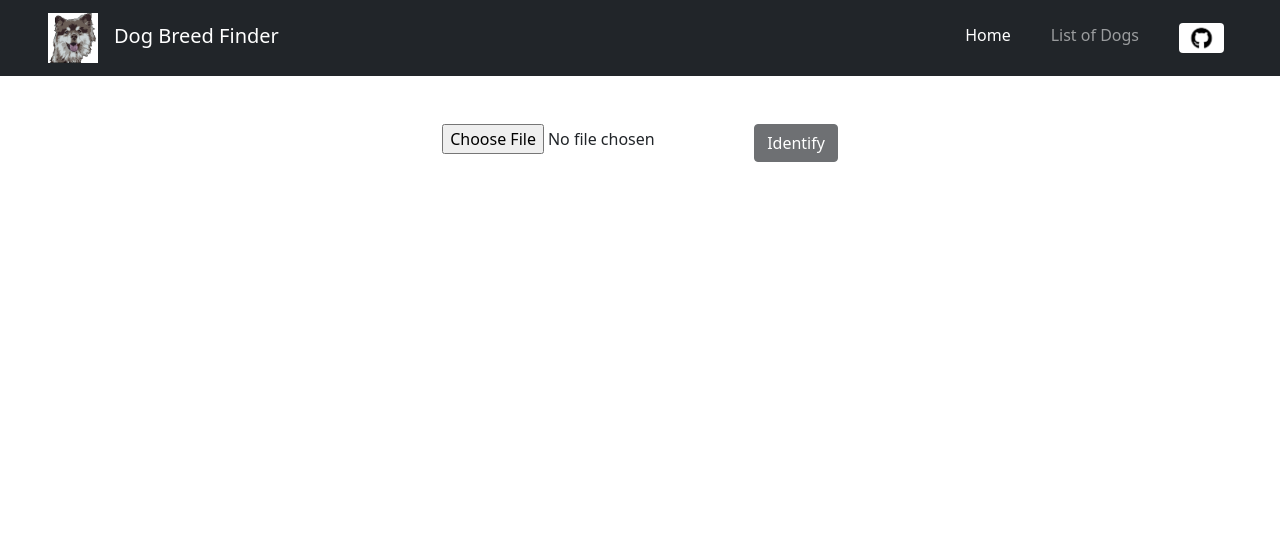
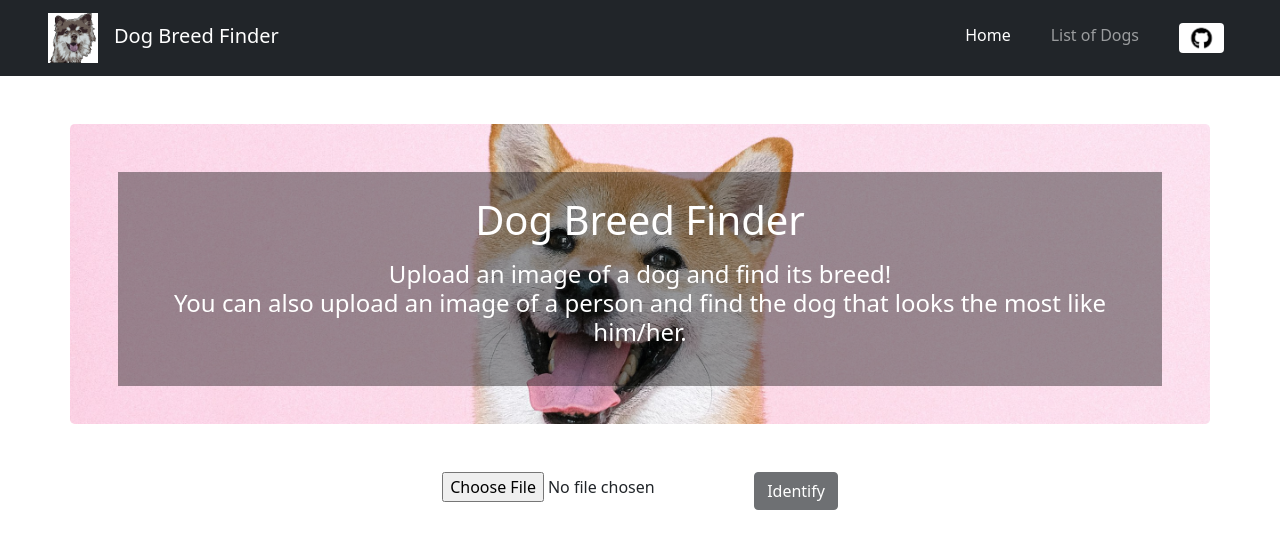
Before and after one commit to shiflux/DogBreed-CNN, a Next.js app in the folder web/: page / in a window 1280 px wide. Shown: the top 548 px of the page. Built offline with nearby package versions, Linux system fonts and the light colour scheme.

Commit message:
Improved index and error handling

```diff
--- a/web/pages/index.js
+++ b/web/pages/index.js
@@ -1,10 +1,11 @@
-import { useState } from 'react';
+import { useState, useRef } from 'react';
 import axios from 'axios'
 
 export default function Home() {
-  const [fileImage, setFileImage] = useState(null)
-  const [responseData, setResponseData] = useState(null)
-  const [requestInProgress, setRequestInProgress] = useState(false)
+  const [fileImage, setFileImage] = useState(null);
+  const [responseData, setResponseData] = useState(null);
+  const [requestInProgress, setRequestInProgress] = useState(false);
+  const inputRef = useRef(null);
 
   const handleSubmission = (file) => {
     const formData = new FormData();
@@ -21,11 +22,13 @@ export default function Home() {
     setResponseData(data);
     setRequestInProgress(false);
     setFileImage(null);
+    inputRef.current.value = null;
     }
   )
   .catch((error) => {
     setRequestInProgress(false);
     setFileImage(null);
+    inputRef.current.value = null;
   });
   }
 
@@ -33,8 +36,23 @@ export default function Home() {
     <div>
 
 
+      <div className="p-5 mt-5 container text-center bg-image rounded-3" style={{backgroundImage: "url('/hero.jpg')",height: '300px', backgroundSize: 'cover', backgroundRepeat:'no-repeat', backgroundPosition:'center'}} >
+        <div className="mask p-4" style={{backgroundColor: 'rgba(0, 0, 0, 0.4)'}}>
+          <div className="d-flex justify-content-center align-items-center h-100">
+            <div className="text-white">
+              <h1 className="mb-3">Dog Breed Finder</h1>
+              <h4 className="mb-3">Upload an image of a dog and find its breed! <br/> You can also upload an image of a person and find the dog that looks the most like him/her.</h4>
+              {/* <a className="btn btn-outline-light btn-lg" href="#!" role="button">Call to action</a> */}
+            </div>
+          </div>
+        </div>
+      </div>
+
       <div className='p-5 d-flex justify-content-center'>
-        <input disabled={requestInProgress} type='file' onChange={(event) => {setFileImage(event.target.files[0]); setResponseData(null);}} />
+        <input ref={inputRef} disabled={requestInProgress} type='file' onChange={(event) => {
+          setFileImage(event.target.files[0]);
+          setResponseData(null);
+        }} />
         <button disabled={fileImage==null} onClick={() => {handleSubmission(fileImage)}} className="btn btn-dark" style={{width: 'fit-content'}}>
         Identify
         </button>
@@ -53,7 +71,15 @@ export default function Home() {
 
       {responseData &&  <div class="card bg-dark mx-auto mt-5 text-center" style={{minWidth: '320px', maxWidth:'500px'}}>
           <div class="card-body">
+           {responseData.image_type != 'unknown' &&
+            <>{responseData.image_type == 'human' && <h4 class="card-title text-light">This human looks like a</h4>}
             <h4 class="card-title text-light">{responseData?.breed?.name}</h4>
+            </>
+            }
+            {responseData.error && <h4 class="card-title text-light">Invalid file</h4>}
+            {responseData.image_type == 'unknown' &&
+            <h4 class="card-title text-light">Subject not recognized</h4>
+            }
             <p class="card-text"></p>
           </div>
         </div>}
```
Also changed, not shown: web/pages/dogs.js (+0 -10 lines), web/public/hero.jpg (added).
